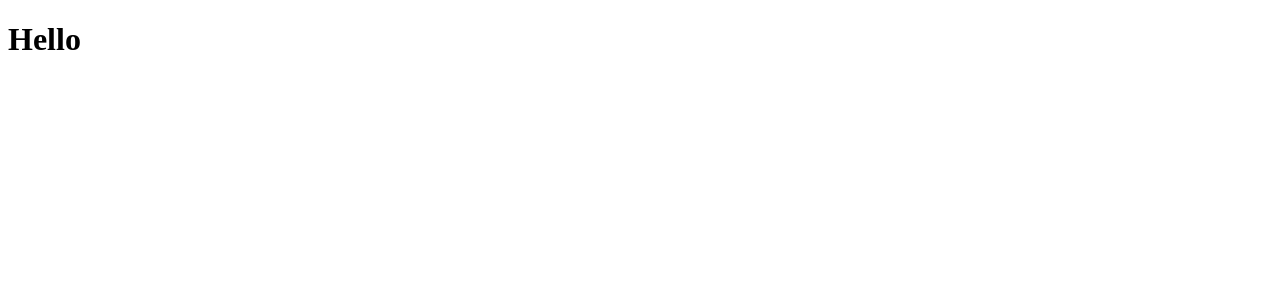
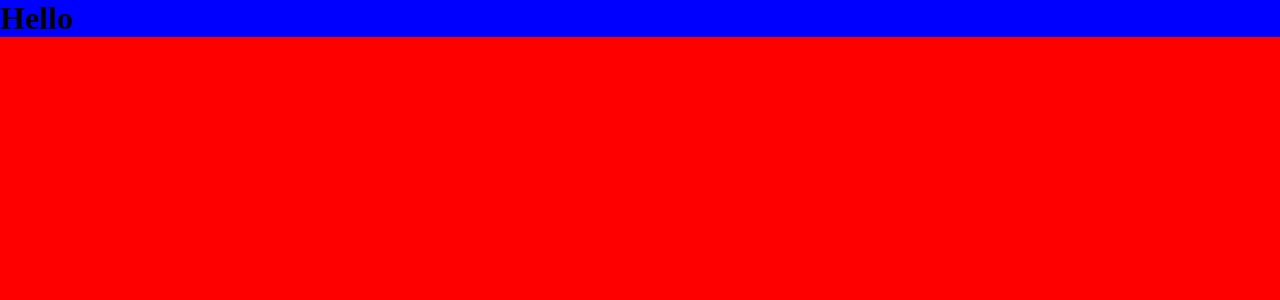
Before and after one commit to MatheusLoeblein/front-end-landing-pages, a React (Create React App) app: page / in a window 1280 px wide. Shown: the top 300 px of the page. Built offline with nearby package versions, Linux system fonts and the light colour scheme.

Commit message:
Styled Components

```diff
--- a/package.json
+++ b/package.json
@@ -10,6 +10,7 @@
     "react": "^18.2.0",
     "react-dom": "^18.2.0",
     "react-scripts": "5.0.1",
+    "styled-components": "^6.0.0-rc.3",
     "web-vitals": "^2.1.4"
   },
   "scripts": {
--- a/src/index.jsx
+++ b/src/index.jsx
@@ -1,10 +1,16 @@
 import React from 'react';
 import ReactDOM from 'react-dom/client';
 import { Home } from './templates/Home';
+import { GlobalStyles } from './styles/global-styles';
+import { theme } from './styles/theme';
+import { ThemeProvider } from 'styled-components';
 
 const root = ReactDOM.createRoot(document.getElementById('root'));
 root.render(
   <React.StrictMode>
-    <Home />
+    <ThemeProvider theme={theme}>
+      <Home />
+      <GlobalStyles />
+    </ThemeProvider>
   </React.StrictMode>,
 );
--- /dev/null
+++ b/src/styles/global-styles.js
@@ -0,0 +1,15 @@
+import { createGlobalStyle, css } from 'styled-components';
+
+export const GlobalStyles = createGlobalStyle`
+  * {
+    margin: 0;
+    padding: 0;
+    box-sizing: border-box;
+  }
+
+  body {
+    ${({ theme }) => css`
+      background: ${theme.colors.mainBg};
+    `}
+  }
+`;
--- /dev/null
+++ b/src/styles/theme.js
@@ -0,0 +1,8 @@
+export const theme = {
+  colors: {
+    mainBg: 'red',
+    secundaryBg: 'blue',
+  },
+  fonts: {},
+  spacings: {},
+};
--- a/src/templates/Home/App.css
+++ /dev/null
@@ -1,38 +0,0 @@
-.App {
-  text-align: center;
-}
-
-.App-logo {
-  height: 40vmin;
-  pointer-events: none;
-}
-
-@media (prefers-reduced-motion: no-preference) {
-  .App-logo {
-    animation: App-logo-spin infinite 20s linear;
-  }
-}
-
-.App-header {
-  background-color: #282c34;
-  min-height: 100vh;
-  display: flex;
-  flex-direction: column;
-  align-items: center;
-  justify-content: center;
-  font-size: calc(10px + 2vmin);
-  color: white;
-}
-
-.App-link {
-  color: #61dafb;
-}
-
-@keyframes App-logo-spin {
-  from {
-    transform: rotate(0deg);
-  }
-  to {
-    transform: rotate(360deg);
-  }
-}
--- a/src/templates/Home/index.jsx
+++ b/src/templates/Home/index.jsx
@@ -1,3 +1,11 @@
+import * as Styled from './styles';
+
 export const Home = () => {
-  return <h1>Hello</h1>;
+  return (
+    <div>
+      <Styled.Wrapper>
+        <h1>Hello</h1>
+      </Styled.Wrapper>
+    </div>
+  );
 };
--- /dev/null
+++ b/src/templates/Home/styles.js
@@ -0,0 +1,7 @@
+import styled, { css } from 'styled-components';
+
+export const Wrapper = styled.div`
+  ${({ theme, background }) => css`
+    background: ${theme.colors.secundaryBg};
+  `}
+`;
```
Also changed, not shown: 2 other files (tests, documents, lock files or other folders).
